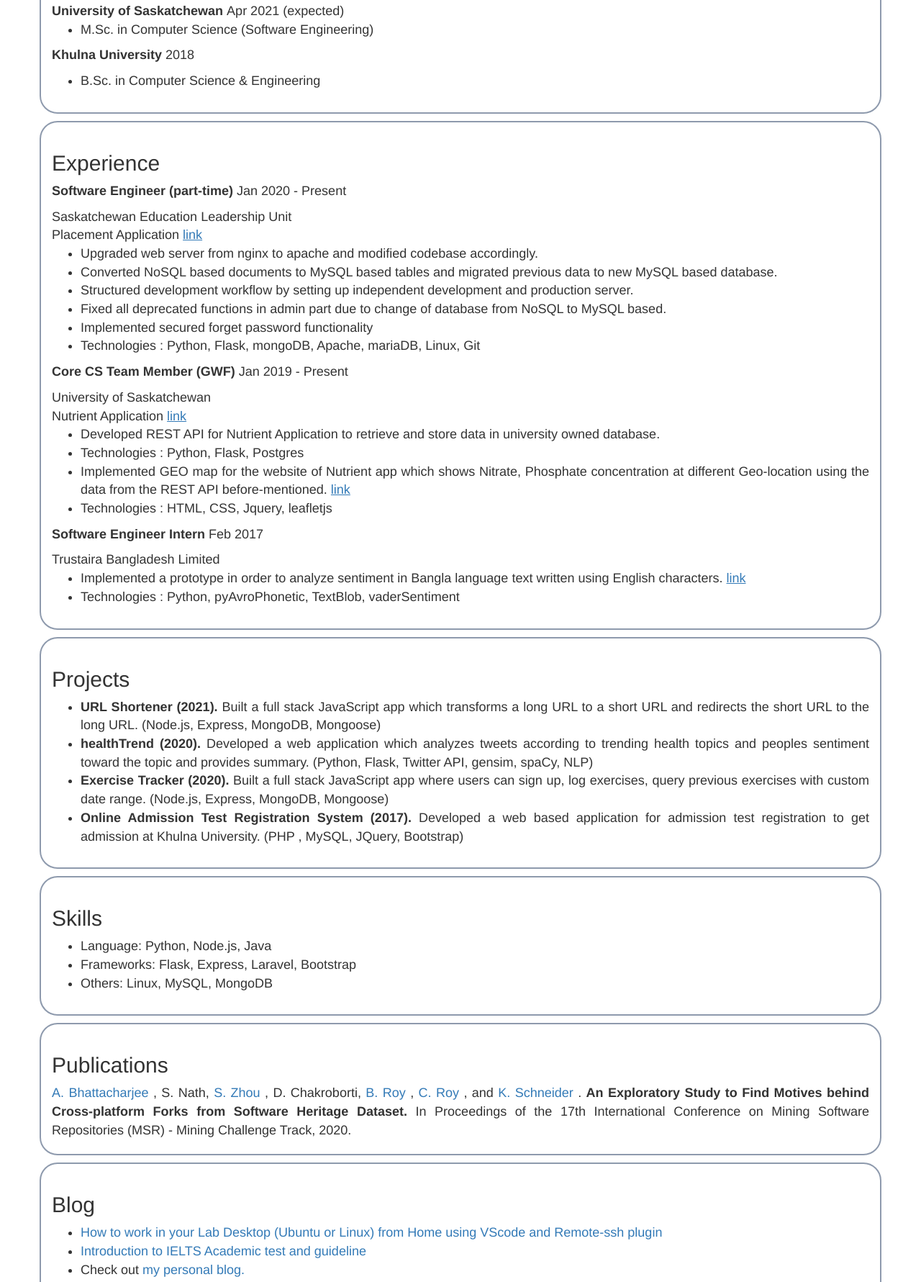
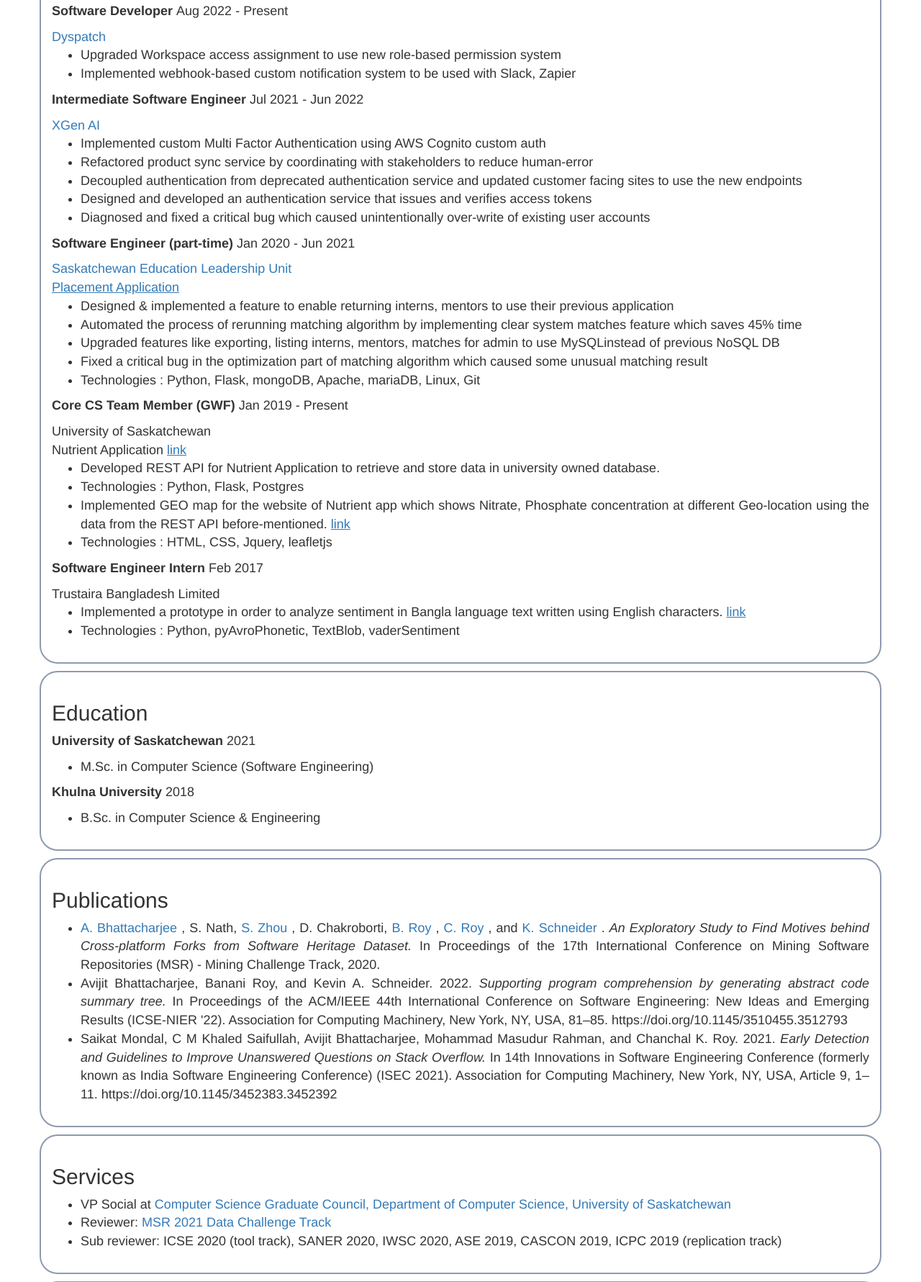
Before and after one commit to avijit1258/portfolio, a plain HTML site: page index.html in a window 1280 px wide. Shown: the part 386-2167 px from the top of the page at 72% size. Drawn offline with nearby package versions, Linux system fonts and the light colour scheme.

Commit message:
remove unnecessary sections and add new experience

```diff
--- a/index.html
+++ b/index.html
@@ -1,178 +1,309 @@
 <!DOCTYPE html>
 <html>
   <head>
-	<meta charset="utf-8">
-    <meta name="viewport" content="width=device-width, initial-scale=1, shrink-to-fit=no">
-    <link rel="stylesheet" type="text/css" href="style.css">
-    <link rel="stylesheet" href="https://maxcdn.bootstrapcdn.com/bootstrap/3.4.1/css/bootstrap.min.css">
+    <meta charset="utf-8" />
+    <meta
+      name="viewport"
+      content="width=device-width, initial-scale=1, shrink-to-fit=no"
+    />
+    <link rel="stylesheet" type="text/css" href="style.css" />
+    <link
+      rel="stylesheet"
+      href="https://maxcdn.bootstrapcdn.com/bootstrap/3.4.1/css/bootstrap.min.css"
+    />
     <script src="https://maxcdn.bootstrapcdn.com/bootstrap/3.4.1/js/bootstrap.min.js"></script>
     <title>Avijit Bhattacharjee</title>
-
   </head>
   <body>
-
     <main>
       <nav class="nav navbargi">
         <a href="#" class="nav-element">Avijit Bhattacharjee</a>
         <a href="#summary" class="nav-element">Summary</a>
+        <a href="#experience" class="nav-element">Experience</a>
         <a href="#education" class="nav-element">Education</a>
-			<a href="#experience" class="nav-element">Experience</a>
+        <!--
 		<a href="#skills" class="nav-element">Skills</a>
         <a href="#projects" class="nav-element">Projects</a>
-			<a href="#blog" class="nav-element">Blog</a>
+	    -->
         <a href="#publications" class="nav-element">Publications</a>
         <a href="#services" class="nav-element">Services</a>
+        <a href="#others" class="nav-element">Others</a>
         <!-- <a href="#contact">Contact</a> -->
-
       </nav>
       <section id="summary" class="section text-format container">
-
-			<img src="./img/avijit1.png" style="width:260px;height:220px;" align="left">
-			<h2 >Summary</h2>
-			<p >
-				Currently I am preparing to defend my M.Sc. thesis in Software Engineering at <a href="https://www.cs.usask.ca/"> Computer Science Department, University of Saskatchewan, Canada </a> under the supervision of <a href="https://ise.usask.ca/broy/"> Dr. Banani Roy</a>. I am looking for software engineering job opportunities as a Full stack or Backend developer.
+        <img
+          src="./img/avijit1.png"
+          style="width: 260px; height: 220px"
+          align="left"
+        />
+        <h2>Summary</h2>
+        <p>
+          Software Engineer with passion for working on cloud native web
+          applications.
         </p>
       </section>
 
+      <section id="experience" class="section text-format container">
+        <h2>Experience</h2>
+
+        <p><b> Software Developer </b> Aug 2022 - Present</p>
+        <a href="https://www.dyspatch.io/"> Dyspatch </a>
+
+        <ul>
+          <li>
+            Upgraded Workspace access assignment to use new role-based
+            permission system
+          </li>
+          <li>
+            Implemented webhook-based custom notification system to be used with
+            Slack, Zapier
+          </li>
+        </ul>
+
+        <p><b> Intermediate Software Engineer </b> Jul 2021 - Jun 2022</p>
+        <a href="https://xgen.ai/"> XGen AI </a>
+        <ul>
+          <li>
+            Implemented custom Multi Factor Authentication using AWS Cognito
+            custom auth
+          </li>
+          <li>
+            Refactored product sync service by coordinating with stakeholders to
+            reduce human-error
+          </li>
+          <li>
+            Decoupled authentication from deprecated authentication service and
+            updated customer facing sites to use the new endpoints
+          </li>
+          <li>
+            Designed and developed an authentication service that issues and
+            verifies access tokens
+          </li>
+          <li>
+            Diagnosed and fixed a critical bug which caused unintentionally
+            over-write of existing user accounts
+          </li>
+        </ul>
+
+        <p><b> Software Engineer (part-time) </b> Jan 2020 - Jun 2021</p>
+        <a href=""> Saskatchewan Education Leadership Unit </a> <br />
+        <a href="https://placement.usask.ca/">
+          <u> Placement Application </u>
+        </a>
+        <ul>
+          <li>
+            Designed & implemented a feature to enable returning interns,
+            mentors to use their previous application
+          </li>
+          <li>
+            Automated the process of rerunning matching algorithm by
+            implementing clear system matches feature which saves 45% time
+          </li>
+          <li>
+            Upgraded features like exporting, listing interns, mentors, matches
+            for admin to use MySQLinstead of previous NoSQL DB
+          </li>
+          <li>
+            Fixed a critical bug in the optimization part of matching algorithm
+            which caused some unusual matching result
+          </li>
+
+          <li>
+            Technologies : Python, Flask, mongoDB, Apache, mariaDB, Linux, Git
+          </li>
+        </ul>
+
+        <p><b> Core CS Team Member (GWF) </b> Jan 2019 - Present</p>
+
+        University of Saskatchewan <br />
+        Nutrient Application
+        <a
+          href="https://gwf.usask.ca/projects-facilities/nutrient-app.php#Overview"
+        >
+          <u> link </u>
+        </a>
+        <ul>
+          <li>
+            Developed REST API for Nutrient Application to retrieve and store
+            data in university owned database.
+          </li>
+          <li>Technologies : Python, Flask, Postgres</li>
+          <li>
+            Implemented GEO map for the website of Nutrient app which shows
+            Nitrate, Phosphate concentration at different Geo-location using the
+            data from the REST API before-mentioned.
+            <a
+              href="https://gwf.usask.ca/projects-facilities/nutrient-app.php#ViewYourMeasurements"
+            >
+              <u> link </u>
+            </a>
+          </li>
+          <li>Technologies : HTML, CSS, Jquery, leafletjs</li>
+        </ul>
+
+        <p><b> Software Engineer Intern </b> Feb 2017</p>
+
+        Trustaira Bangladesh Limited
+        <ul>
+          <li>
+            Implemented a prototype in order to analyze sentiment in Bangla
+            language text written using English characters.
+            <a
+              href="https://techfoxweb.wordpress.com/2017/07/24/banglish-sentiment-analysis/"
+            >
+              <u> link </u>
+            </a>
+          </li>
+          <li>
+            Technologies : Python, pyAvroPhonetic, TextBlob, vaderSentiment
+          </li>
+        </ul>
+      </section>
 
       <section id="education" class="section text-format container">
         <h2>Education</h2>
 
-			<span> <b> University of Saskatchewan </b> </span>  <span class="timeline">Apr 2021 (expected) </span>
+        <p><b> University of Saskatchewan </b> 2021</p>
         <ul>
-				<li>M.Sc. in Computer Science (Software Engineering) </li>
+          <li>M.Sc. in Computer Science (Software Engineering)</li>
         </ul>
-			<p> <b> Khulna University  </b> 2018</p>
+        <p><b> Khulna University </b> 2018</p>
 
         <ul>
-				<li> B.Sc. in Computer Science & Engineering </li>
+          <li>B.Sc. in Computer Science & Engineering</li>
         </ul>
-
-
-		</section>
-
-		<section id="experience" class="section text-format container">
-			<h2>Experience</h2>
-			<p> <b> Software Engineer (part-time) </b> Jan 2020 - Present </p>
-
-
-			Saskatchewan Education Leadership Unit <br>
-			Placement Application <a href="https://placement.usask.ca/"> <u> link </u> </a>
-			<ul>
-				<li>Upgraded web server from nginx to apache and modified codebase accordingly.</li>
-				<li>Converted NoSQL based documents to MySQL based tables and migrated previous data to new MySQL based database.</li>
-				<li>Structured development workflow by setting up independent development and production server.</li>
-				<li>Fixed all deprecated functions in admin part due to change of database from NoSQL to MySQL based.</li>
-				<li>Implemented secured forget password functionality</li>
-				<li>Technologies : Python, Flask, mongoDB, Apache, mariaDB, Linux, Git</li>
-
-			</ul>
-
-			<p> <b> Core CS Team Member (GWF) </b> Jan 2019 - Present </p>
-
-
-			University of Saskatchewan <br>
-			Nutrient Application <a href="https://gwf.usask.ca/projects-facilities/nutrient-app.php#Overview"> <u> link </u> </a>
-			<ul>
-				<li>Developed REST API for Nutrient Application to retrieve and store data in university owned database.</li>
-				<li>Technologies : Python, Flask, Postgres</li>
-				<li>Implemented GEO map for the website of Nutrient app which shows Nitrate, Phosphate concentration at different
-Geo-location using the data from the REST API before-mentioned. <a href="https://gwf.usask.ca/projects-facilities/nutrient-app.php#ViewYourMeasurements"> <u> link </u> </a></li>
-				<li>Technologies : HTML, CSS, Jquery, leafletjs</li>
-
-			</ul>
-
-			<p> <b> Software Engineer Intern </b> Feb 2017 </p>
-
-			Trustaira Bangladesh Limited
-			<ul>
-				<li>Implemented a prototype in order to analyze sentiment in Bangla language text written using English characters.
-<a href="https://techfoxweb.wordpress.com/2017/07/24/banglish-sentiment-analysis/"> <u> link </u> </a></li>
-				<li>Technologies : Python, pyAvroPhonetic, TextBlob, vaderSentiment</li>
-
-			</ul>
-
-
-
-		</section>
-
-		<section id="projects" class="section text-format container">
-			<h2>Projects</h2>
-
-			<ul>
-				<li> <b> URL Shortener (2021).</b> Built a full stack JavaScript app which transforms a long URL to a short URL and
-redirects the short URL to the long URL. (Node.js, Express, MongoDB, Mongoose)</li>
-				<li> <b>healthTrend (2020).</b> Developed a web application which analyzes tweets according to trending health topics
-and peoples sentiment toward the topic and provides summary. (Python, Flask, Twitter API, gensim, spaCy,
-NLP)</li>
-				<li> <b> Exercise Tracker (2020).</b> Built a full stack JavaScript app where users can sign up, log exercises, query
-previous exercises with custom date range. (Node.js, Express, MongoDB, Mongoose)</li>
-				<li> <b> Online Admission Test Registration System (2017).</b> Developed a web based application for admission test
-registration to get admission at Khulna University. (PHP , MySQL, JQuery, Bootstrap)</li>
-			</ul>
-
-		</section>
-
-		<section id="skills" class="section text-format container">
-			<h2>Skills</h2>
-			<ul>
-				<li>Language: Python, Node.js, Java</li>
-				<li>Frameworks: Flask, Express, Laravel, Bootstrap</li>
-				<li>Others: Linux, MySQL, MongoDB</li>
-			</ul>
-
-
       </section>
 
       <section id="publications" class="section text-format container">
         <h2>Publications</h2>
 
+        <ul>
+          <li>
             <div class="paper mb-3">
-                        <a href="#" >A. Bhattacharjee</a>
+              <a href="#">A. Bhattacharjee</a>
               , S. Nath,
-                        <a href="https://www.eecg.utoronto.ca/~shuruiz/" target="_blank">S. Zhou</a>
+              <a href="https://www.eecg.utoronto.ca/~shuruiz/" target="_blank"
+                >S. Zhou</a
+              >
               , D. Chakroborti,
-                        <a href="http://srlab-new.usask.ca/broy/" target="_blank">B. Roy</a>
+              <a href="http://srlab-new.usask.ca/broy/" target="_blank"
+                >B. Roy</a
+              >
               ,
-                        <a href="https://www.cs.usask.ca/~croy/" target="_blank">C. Roy</a>
+              <a href="https://www.cs.usask.ca/~croy/" target="_blank"
+                >C. Roy</a
+              >
               , and
-                        <a href="https://www.cs.usask.ca/faculty/kas/Welcome.html" target="_blank">K. Schneider</a>
+              <a
+                href="https://www.cs.usask.ca/faculty/kas/Welcome.html"
+                target="_blank"
+                >K. Schneider</a
+              >
               .
-                        <strong>An Exploratory Study to Find Motives behind Cross-platform Forks from Software Heritage Dataset. </strong>
-                        In Proceedings of the 17th International Conference on Mining Software Repositories (MSR) - Mining Challenge Track, 2020.
+              <i
+                >An Exploratory Study to Find Motives behind Cross-platform
+                Forks from Software Heritage Dataset.
+              </i>
+              In Proceedings of the 17th International Conference on Mining
+              Software Repositories (MSR) - Mining Challenge Track, 2020.
+            </div>
+          </li>
 
+          <li>
+            <div class="paper mb-3">
+              Avijit Bhattacharjee, Banani Roy, and Kevin A. Schneider. 2022.
+              <i>
+                Supporting program comprehension by generating abstract code
+                summary tree.
+              </i>
+              In Proceedings of the ACM/IEEE 44th International Conference on
+              Software Engineering: New Ideas and Emerging Results (ICSE-NIER
+              '22). Association for Computing Machinery, New York, NY, USA,
+              81–85. https://doi.org/10.1145/3510455.3512793
             </div>
+          </li>
 
-		</section>
-
-
-		<section id="blog" class="section text-format container">
-			<h2>Blog</h2>
-
-			<ul>
-				<li> <a href="https://www.linkedin.com/pulse/how-work-your-lab-desktop-ubuntu-linux-from-home-avijit-bhattacharjee/"> How to work in your Lab Desktop (Ubuntu or Linux) from Home using VScode and Remote-ssh plugin </a> </li>
-				<li> <a href="https://www.germanprobashe.com/archives/16629"> Introduction to IELTS Academic test and guideline </a>  </li>
-				<li>Check out <a href="http://blog.avijitbhattacharjee.com">my personal  blog. </a></li>
+          <li>
+            <div class="paper mb-3">
+              Saikat Mondal, C M Khaled Saifullah, Avijit Bhattacharjee,
+              Mohammad Masudur Rahman, and Chanchal K. Roy. 2021.
+              <i>
+                Early Detection and Guidelines to Improve Unanswered Questions
+                on Stack Overflow.
+              </i>
+              In 14th Innovations in Software Engineering Conference (formerly
+              known as India Software Engineering Conference) (ISEC 2021).
+              Association for Computing Machinery, New York, NY, USA, Article 9,
+              1–11. https://doi.org/10.1145/3452383.3452392
+            </div>
+          </li>
         </ul>
-
-
       </section>
 
       <section id="services" class="section text-format container">
         <h2>Services</h2>
 
         <ul>
-				<li>VP Social at <a href="https://csgcc.usask.ca">  Computer Science Graduate Council, Department of Computer Science, University of Saskatchewan </a> </li>
-				<li>Reviewer: <a href="https://2021.msrconf.org/profile/avijitbhattacharjee"> MSR 2021 Data Challenge Track </a></li>
-				<li>Sub reviewer: ICSE 2020 (tool track), SANER 2020, IWSC 2020, ASE 2019, CASCON 2019, ICPC 2019 (replication track)</li>
+          <li>
+            VP Social at
+            <a href="https://csgcc.usask.ca">
+              Computer Science Graduate Council, Department of Computer Science,
+              University of Saskatchewan
+            </a>
+          </li>
+          <li>
+            Reviewer:
+            <a href="https://2021.msrconf.org/profile/avijitbhattacharjee">
+              MSR 2021 Data Challenge Track
+            </a>
+          </li>
+          <li>
+            Sub reviewer: ICSE 2020 (tool track), SANER 2020, IWSC 2020, ASE
+            2019, CASCON 2019, ICPC 2019 (replication track)
+          </li>
         </ul>
-
-
       </section>
 
+      <section id="others" class="section text-format container">
+        <h2>Others</h2>
 
+        <ul>
+          <li>
+            <a
+              href="https://thestarphoenix.com/news/local-news/young-innovators-u-of-s-researcher-building-a-tool-for-more-efficient-software-coding"
+            >
+              Young Innovators: U of S researcher building a tool for more
+              efficient software coding
+            </a>
+          </li>
 
+          <li>
+            <a
+              href="https://www.cs.usask.ca/news/2022/graduate-student-award-recipients.php"
+            >
+              Graduate Student Award Recipients USask 2022
+            </a>
+          </li>
+
+          <li>
+            <a
+              href="https://www.linkedin.com/pulse/how-work-your-lab-desktop-ubuntu-linux-from-home-avijit-bhattacharjee/"
+            >
+              How to work in your Lab Desktop (Ubuntu or Linux) from Home using
+              VScode and Remote-ssh plugin
+            </a>
+          </li>
+          <li>
+            <a href="https://www.germanprobashe.com/archives/16629">
+              Introduction to IELTS Academic test and guideline
+            </a>
+          </li>
+          <li>
+            Check out
+            <a href="http://blog.avijitbhattacharjee.com">my personal blog. </a>
+          </li>
+        </ul>
+      </section>
     </main>
-
   </body>
 </html>
```
Lines whose indentation alone changed are shown as unchanged.
